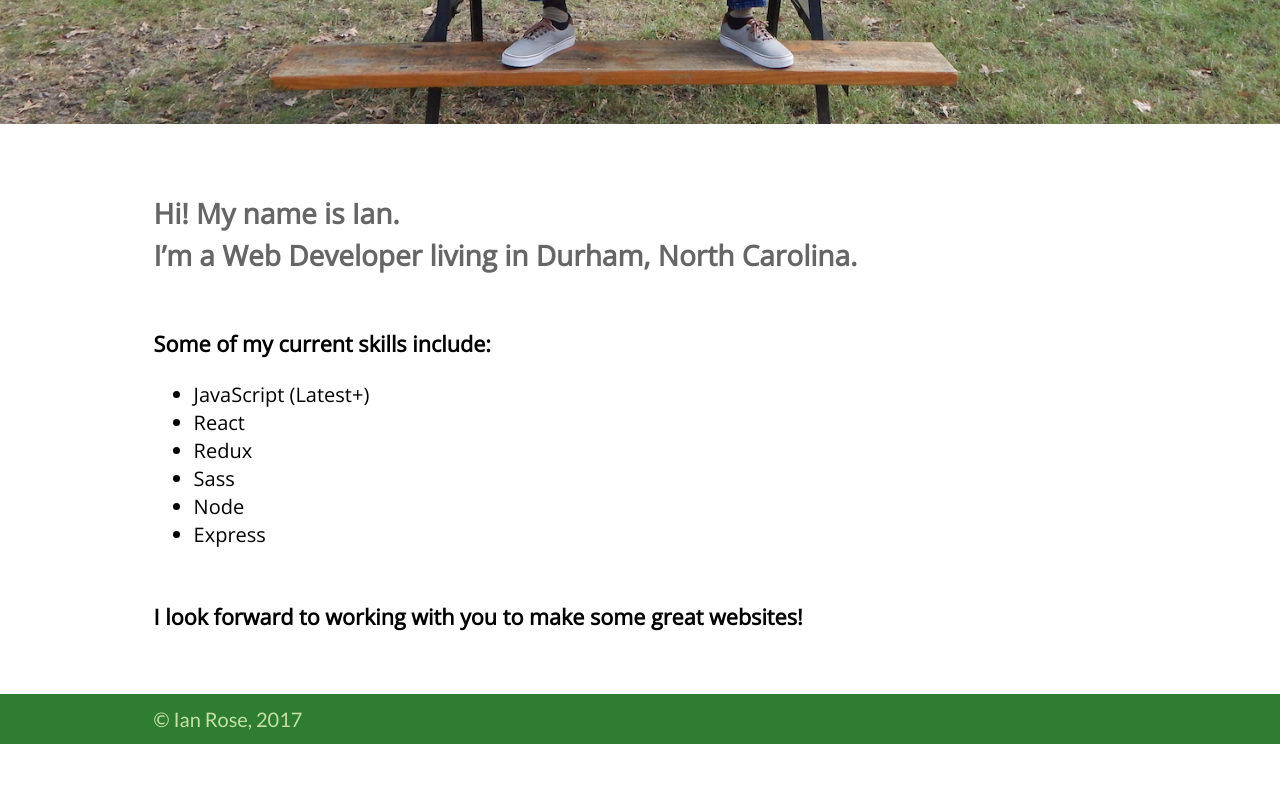
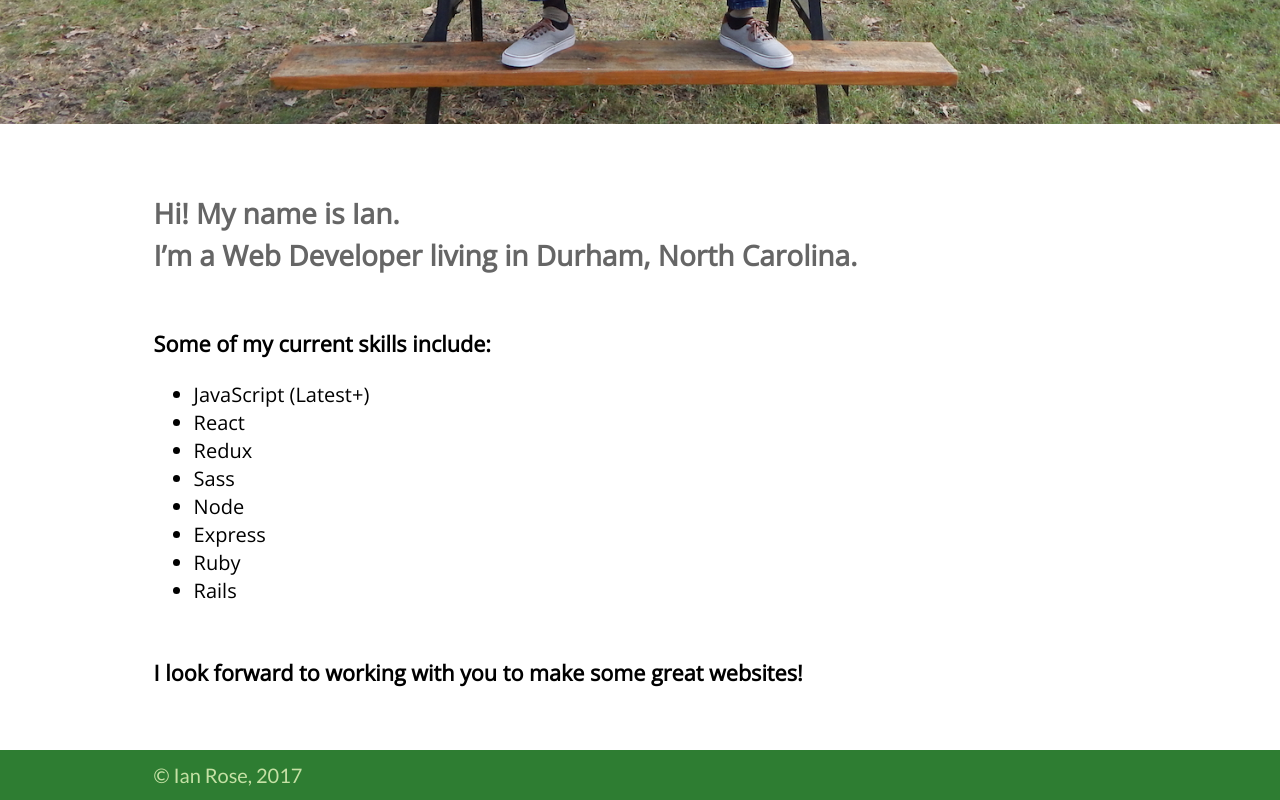
Before and after one commit to ianrosedev/Personal-Website, a React (Create React App) app: page / in a window 1280 px wide. Shown: the part 476-1276 px from the top of the page. Before the commit the page ends 1220 px from the top, so only its background shows below. Built offline with nearby package versions, Linux system fonts and the light colour scheme.

Commit message:
Updated Home

```diff
--- a/src/components/Home/Home.js
+++ b/src/components/Home/Home.js
@@ -28,6 +28,8 @@ const Home = () => (
         <li>Sass</li>
         <li>Node</li>
         <li>Express</li>
+        <li>Ruby</li>
+        <li>Rails</li>
       </ul>
       <h3>I look forward to working with you to make some great websites!</h3>
     </ContentCentered>
```
